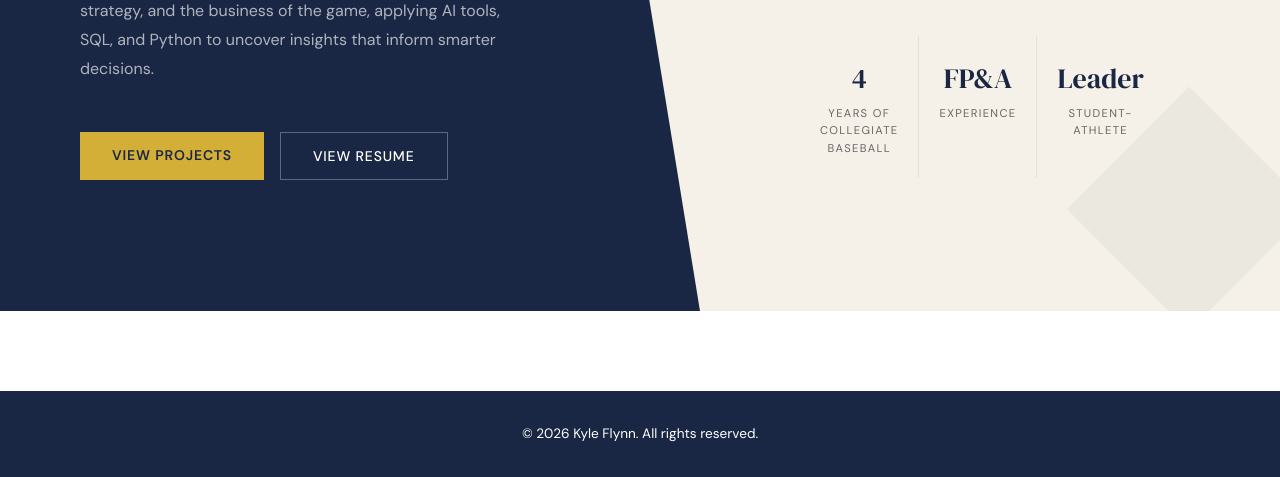
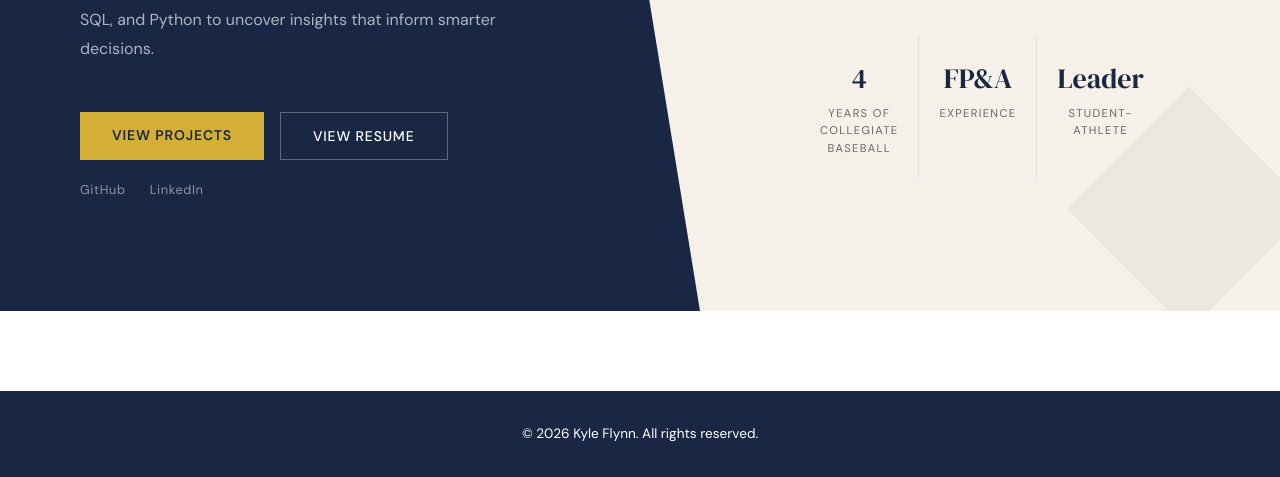
Before and after one commit to kylelflynn2/vsc-blog, a Flask app: page / in a window 1280 px wide. Shown: the part 489-966 px from the top of the page. Run offline with Flask 3, Linux system fonts and the light colour scheme.

Commit message:
Add GitHub and LinkedIn links to home page hero
Co-Authored-By: Claude Sonnet 4.6 <noreply@anthropic.com>

```diff
--- a/templates/index.html
+++ b/templates/index.html
@@ -209,6 +209,10 @@
       <a href="/blog" class="btn-primary">View Projects</a>
       <a href="/resume" class="btn-outline">View Resume</a>
     </div>
+    <div style="display:flex;gap:1.5rem;margin-top:1.25rem;">
+      <a href="https://github.com/kylelflynn2" target="_blank" style="font-size:0.8rem;color:rgba(255,255,255,0.5);text-decoration:none;letter-spacing:0.05em;transition:color 0.2s;" onmouseover="this.style.color='var(--gold)'" onmouseout="this.style.color='rgba(255,255,255,0.5)'">GitHub</a>
+      <a href="https://www.linkedin.com/in/kyle-flynn-baseball/" target="_blank" style="font-size:0.8rem;color:rgba(255,255,255,0.5);text-decoration:none;letter-spacing:0.05em;transition:color 0.2s;" onmouseover="this.style.color='var(--gold)'" onmouseout="this.style.color='rgba(255,255,255,0.5)'">LinkedIn</a>
+    </div>
   </div>
 
   <div class="hero-right">
```
